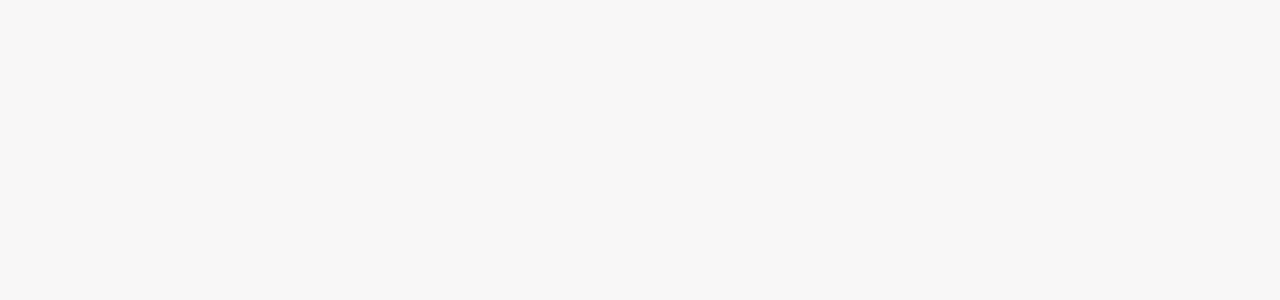
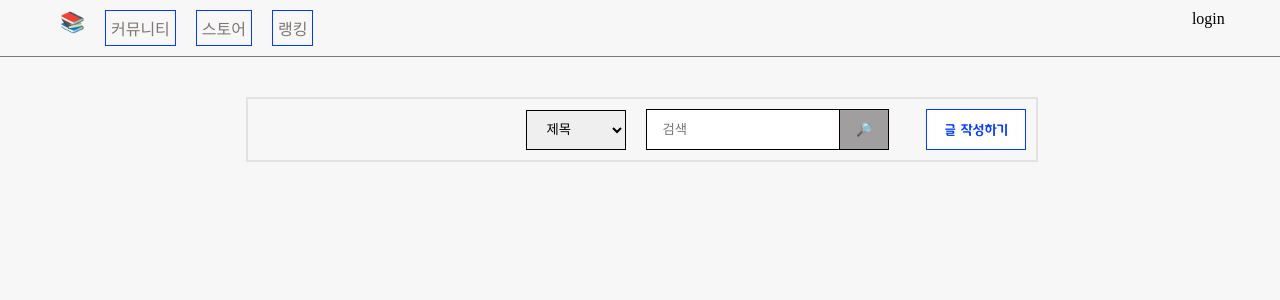
Before and after one commit to yundevingV/BookStore24, a React (Create React App) app: page /bookcommunity in a window 1280 px wide. Before the commit this address had no page. Shown: the top 300 px of the page. Built offline with nearby package versions, Linux system fonts and the light colour scheme.

Commit message:
[Feat] : BookStore 페이지  검색폼&작성버튼  구현

```diff
--- a/src/App.tsx
+++ b/src/App.tsx
@@ -7,6 +7,8 @@ import FindPwd from './pages/FindPwd';
 import Profile from './pages/Profile';
 import EditProfile from './pages/EditProfile';
 import EditPwd from './pages/EditPwd';
+import BookStore from './pages/BookStore';
+import BookComunity from './pages/BookCommunity';
 
 import { Route , Routes } from 'react-router';
 import styled from 'styled-components';
@@ -27,6 +29,8 @@ function App() {
         <Route path='/profile' element={<Profile />} />
         <Route path='/editprofile' element={<EditProfile />} />
         <Route path='/editpwd' element={<EditPwd />} />
+        <Route path='/bookstore' element={<BookStore />} />
+        <Route path='/bookcommunity' element={<BookComunity />} />
 
       </Routes>
 
--- /dev/null
+++ b/src/components/PostButton.tsx
@@ -0,0 +1,41 @@
+import React from "react";
+import styled from "styled-components";
+
+type TextProps = {
+    text : string;
+
+}
+
+
+export default function SearchButton({text} : TextProps){
+    return(
+        <>
+            <Button>
+                글 작성하기
+            </Button>
+        </>
+    )
+}
+
+
+const Button = styled.button`
+
+width: 100px;
+height : 41px;
+
+margin-left : 37px;
+
+
+background-color: #ffffff;
+border : 0.6px solid #033bfa;
+color : #033bfa;
+
+font-family: tway, sans-serif, Arial;
+
+&:hover {
+
+    background-color: #e2e2e2;
+
+    cursor : pointer;
+    }
+`
--- /dev/null
+++ b/src/components/SearchBar.tsx
@@ -0,0 +1,30 @@
+import React from "react";
+
+import { styled } from "styled-components";
+
+
+export default function SearchBar(){
+    return(
+        <>
+            <Input
+                placeholder='검색' />
+
+        </>
+    )
+}
+
+const Input = styled.input`
+    width : 175px;
+    height : 37px;
+    padding-left : 15px;
+
+    border : 0.5px solid #000000;
+    border-right : 0px;
+
+    &:focus {
+    border-color: darken(#000000, 10%); /* Darken the border color */
+    box-shadow: inset 0 0 5px darken(#000000, 10%); /* Add an inward box shadow */
+    border-right : 0px;
+  }
+
+`
--- /dev/null
+++ b/src/components/SearchButton.tsx
@@ -0,0 +1,26 @@
+import React from "react";
+import styled from "styled-components";
+
+export default function SearchButton(){
+    return(
+        <>
+            <Button>
+                🔎
+            </Button>
+
+        </>
+    )
+}
+
+const Button = styled.button`
+
+width: 50px;
+height : 41px;
+
+border : 0.6px solid #000000;
+
+background-color : #a19e9f;
+
+
+
+`
--- /dev/null
+++ b/src/components/SearchOption.tsx
@@ -0,0 +1,34 @@
+import React from "react";
+
+import { styled } from "styled-components";
+
+export default function SearchOption(){
+    return(
+        <>
+            <Select>
+                <option value='책 저자'>제목</option>
+                <option value='책 저자'>저자</option>
+                <option value='책 저자'>ISBN</option>
+                <option value='책 저자'>작성자</option>
+            </Select>
+
+        </>
+    )
+}
+
+const Select = styled.select`
+    width : 100px;
+    height : 40px;
+    padding-left : 15px;
+
+    margin-right : 20px;
+
+    border : 0.5px solid #000000;
+
+    &:focus {
+
+    border :2px solid #000000;
+    border-radius : 2px;
+
+}
+`
--- /dev/null
+++ b/src/pages/BookCommunity.tsx
@@ -0,0 +1,63 @@
+import React,{useState} from "react";
+import useInput from "../hooks/useInput";
+import Header from "../components/Header";
+
+import SearchOption from "../components/SearchOption";
+import SearchBar from "../components/SearchBar";
+import SearchButton from "../components/SearchButton";
+import PostButton from "../components/PostButton";
+
+
+import { styled } from "styled-components";
+
+
+export default function BookComunity() {
+
+    return(
+        <Wrapper>
+            <Header />
+
+            <Container>
+                <Form>
+                <SearchOption />
+                <SearchBar />
+                <SearchButton />
+
+                <PostButton text={'후기 작성하기'}/>
+                </Form>
+            </Container>
+        </Wrapper>
+    )
+}
+const Wrapper = styled.div`
+
+`
+const Container = styled.div`
+width : 80vw;
+
+font-family: arial;
+font-size: 24px;
+
+margin: 0 auto;
+padding : 10px;
+
+border : 2px solid #e2e2e2;
+
+font-family: tway, sans-serif, Arial;
+
+position : relative;
+top:5vh;
+
+display: flex;
+justify-content: flex-end;
+
+@media (max-width: 1400px) {
+    width: 60vw;
+  }
+`
+
+const Form = styled.form`
+  display: flex;
+  align-items: center;
+
+`;
--- /dev/null
+++ b/src/pages/BookStore.tsx
@@ -0,0 +1,71 @@
+import React,{useState} from "react";
+import useInput from "../hooks/useInput";
+import Header from "../components/Header";
+
+import SearchOption from "../components/SearchOption";
+import SearchBar from "../components/SearchBar";
+import SearchButton from "../components/SearchButton";
+import PostButton from "../components/PostButton";
+
+import { styled } from "styled-components";
+
+
+export default function BookStore() {
+
+    return(
+        <Wrapper>
+            <Header />
+            <Container>
+                <Form>
+
+                    <SearchOption />
+
+                    <SearchBar />
+                    <SearchButton />
+
+                    <PostButton text={'책 판매하기'} />
+
+                </Form>
+
+            </Container>
+        </Wrapper>
+    )
+}
+const Wrapper = styled.div`
+
+`
+const Container = styled.div`
+width : 80vw;
+
+font-family: arial;
+font-size: 24px;
+
+margin: 0 auto;
+padding : 10px;
+
+border : 2px solid #e2e2e2;
+
+font-family: tway, sans-serif, Arial;
+
+position : relative;
+top:5vh;
+
+display: flex;
+justify-content: flex-end;
+
+//810px 이하면
+@media (max-width : 810px){
+    width: 567px;
+}
+
+@media (max-width: 1400px) {
+  }
+
+
+`
+
+const Form = styled.form`
+  display: flex;
+  align-items: center;
+
+`;
```
Also changed, not shown: src/assets/imgs/downarrow.GIF (added), 1 other file (tests, documents, lock files or other folders).
